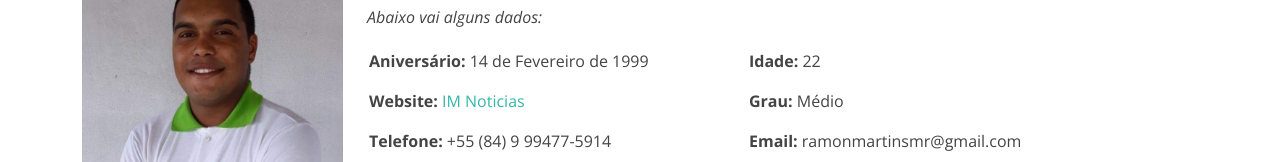
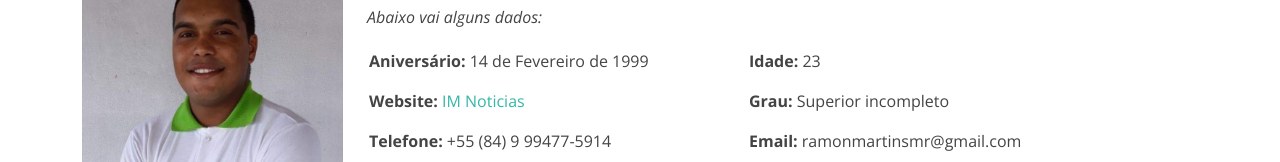
Before and after one commit to Ramonie/Curriculo-virtual, a plain HTML site: page Sobre.html in a window 1280 px wide. Shown: the part 301-463 px from the top of the page. Drawn offline with nearby package versions, Linux system fonts and the light colour scheme.

Commit message:
atualizando

```diff
--- a/Sobre.html
+++ b/Sobre.html
@@ -94,8 +94,8 @@
               </article>
               <article class="col-lg-6">
                 <ul>
-                  <li><i class="bi bi-rounded-right"></i> <strong>Idade:</strong> 22</li>
-                  <li><i class="bi bi-rounded-right"></i> <strong>Grau:</strong> Médio</li>
+                  <li><i class="bi bi-rounded-right"></i> <strong>Idade:</strong> 23</li>
+                  <li><i class="bi bi-rounded-right"></i> <strong>Grau:</strong> Superior incompleto</li>
                   <li><i class="bi bi-rounded-right"></i> <strong>Email:</strong> ramonmartinsmr@gmail.com</li>
                   <li><i class="bi bi-rounded-right"></i> <strong>Freelance:</strong> Available</li>
                 </ul>
```
